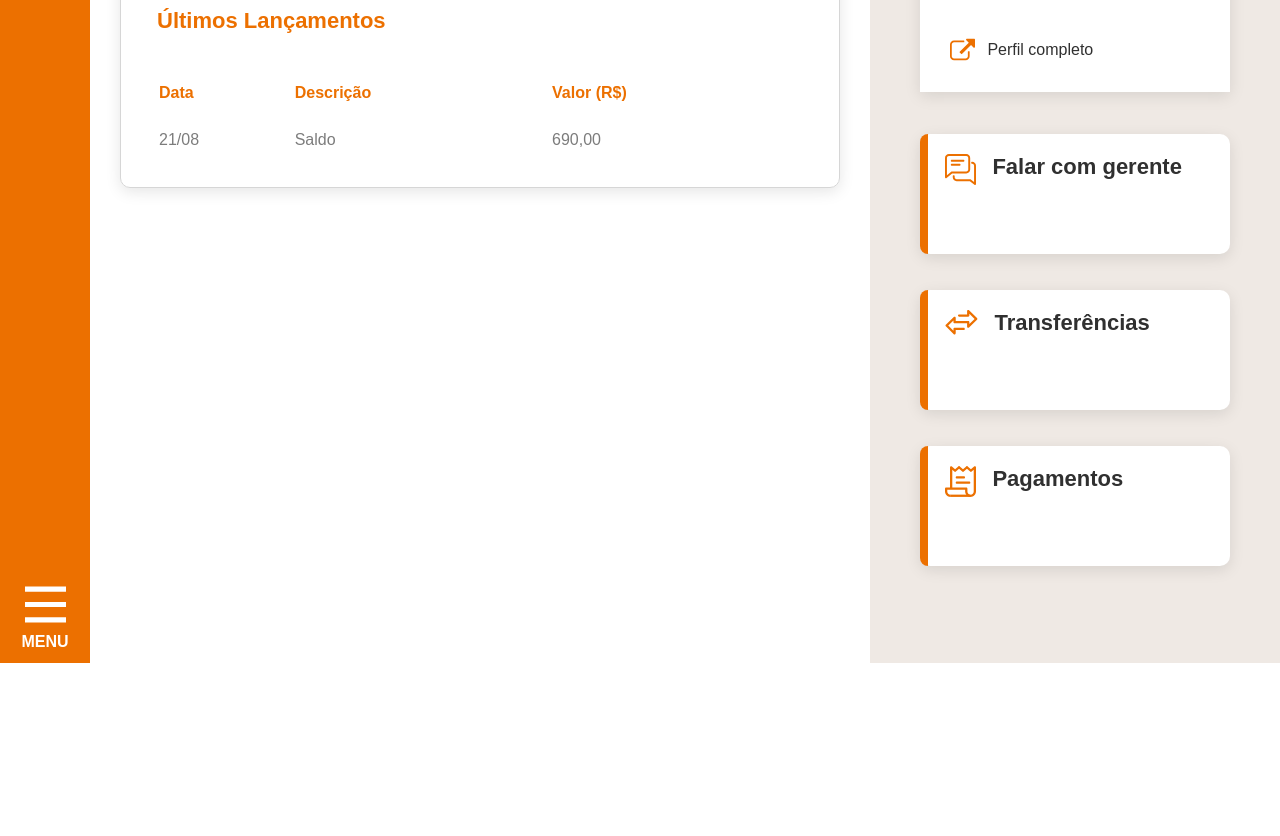
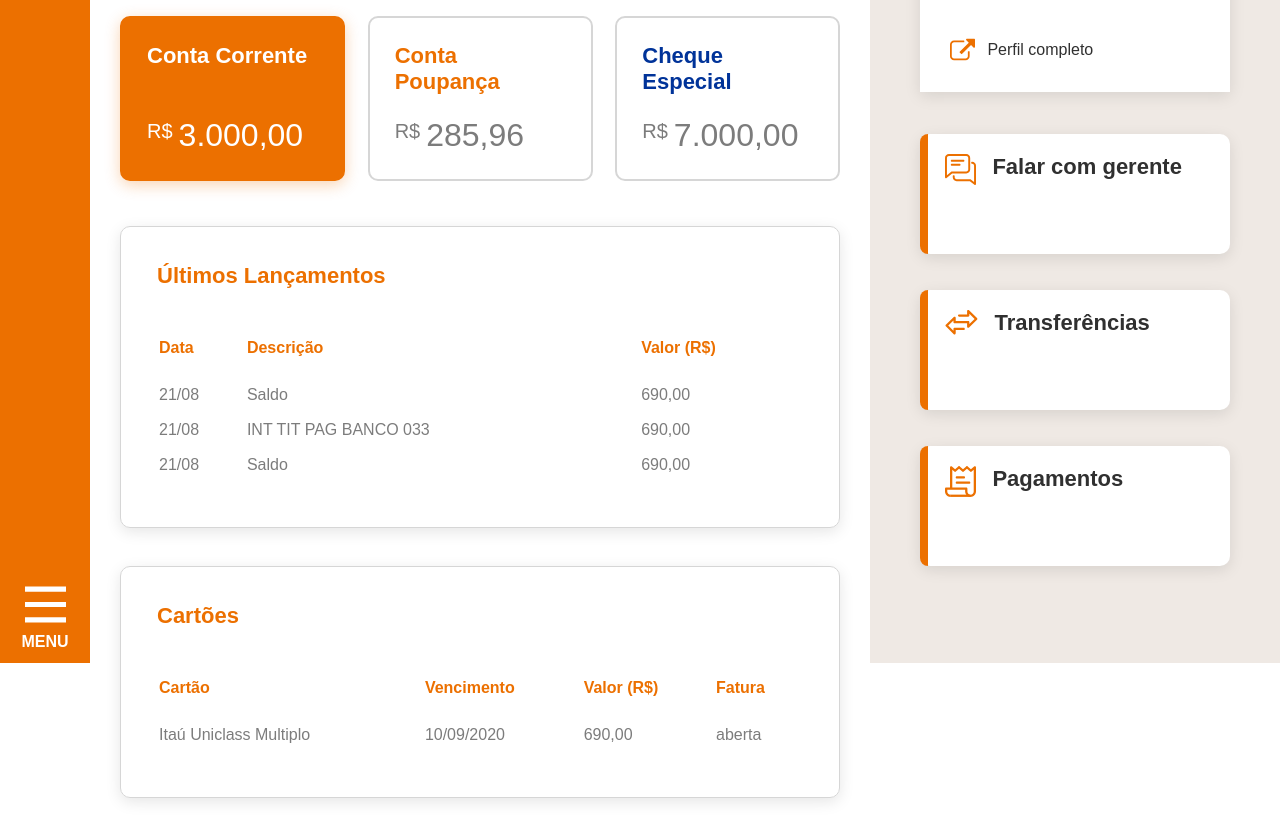
Before and after one commit to Itau-Dev-Boost-Grupo-1/Internet-Banking, a website: page index.html in a window 1280 px wide. Shown: the part 137-973 px from the top of the page. Before the commit the page ends 800 px from the top, so only its background shows below. Drawn offline with nearby package versions, Linux system fonts and the light colour scheme; files that its build step writes are made by us from their sources; files whose address does not match are found by name.

Commit message:
:art: Project updated

```diff
--- a/index.html
+++ b/index.html
@@ -93,10 +93,36 @@
           </div>
         </div>
 
+        <div class="balance-cards">
+          <div class="balance-cards__item balance-cards__item--highlight">
+            <h3 class="balance-cards__item-title">Conta Corrente</h3>
+            <p class="balance-cards__item-amount">3.000,00</p>
+          </div>
+
+          <div class="balance-cards__item">
+            <h3
+              class="balance-cards__item-title balance-cards__item-title--orange"
+            >
+              Conta Poupança
+            </h3>
+            <p class="balance-cards__item-amount">285,96</p>
+          </div>
+
+          <div class="balance-cards__item">
+            <h3
+              class="balance-cards__item-title balance-cards__item-title--blue"
+            >
+              Cheque Especial
+            </h3>
+            <p class="balance-cards__item-amount">7.000,00</p>
+          </div>
+        </div>
+
         <div class="extract-box">
           <div class="extract-box__container">
             <h3 class="extract-box__title">Últimos Lançamentos</h3>
 
+            <div class="extract-box__overflow">
               <table class="extract-box__table">
                 <thead class="extract-box__table-head">
                   <tr>
@@ -112,13 +138,50 @@
                     <td>Saldo</td>
                     <td>690,00</td>
                   </tr>
+                  <tr>
+                    <td>21/08</td>
+                    <td>INT TIT PAG BANCO 033</td>
+                    <td>690,00</td>
+                  </tr>
+                  <tr>
+                    <td>21/08</td>
+                    <td>Saldo</td>
+                    <td>690,00</td>
+                  </tr>
                 </tbody>
               </table>
             </div>
           </div>
         </div>
+
+        <div class="extract-box extract-box--cards">
+          <div class="extract-box__container">
+            <h3 class="extract-box__title">Cartões</h3>
+
+            <div class="extract-box__overflow">
+              <table class="extract-box__table">
+                <thead class="extract-box__table-head">
+                  <tr>
+                    <th>Cartão</th>
+                    <th>Vencimento</th>
+                    <th>Valor (R$)</th>
+                    <th>Fatura</th>
+                  </tr>
+                </thead>
+
+                <tbody class="extract-box__table-body">
+                  <tr>
+                    <td>Itaú Uniclass Multiplo</td>
+                    <td>10/09/2020</td>
+                    <td>690,00</td>
+                    <td>aberta</td>
+                  </tr>
+                </tbody>
+              </table>
+            </div>
+          </div>
+        </div>
+      </div>
     </main>
-
-    <script charset="utf-8" src="./dist/js/main.min.js"></script>
   </body>
 </html>
--- a/src/js/pages/home.js
+++ /dev/null
@@ -1,3 +0,0 @@
-$("body").click(function() {
-  alert("clicou body");
-});
--- /dev/null
+++ b/src/sass/components/_balance-cards.scss
@@ -0,0 +1,76 @@
+// -------------------------
+//  COMPONENT STYLES
+//--------------------------
+
+.balance-cards {
+  display: flex;
+  justify-content: space-between;
+  margin: 45px auto;
+}
+
+.balance-cards__item {
+  width: calc(33.33% - 15px);
+  min-height: 165px;
+  display: flex;
+  flex-direction: column;
+  justify-content: space-between;
+  padding: 25px;
+  border-radius: 10px;
+  border: 2px solid $dark-lighter;
+
+  &-title {
+    font-size: 22px;
+    font-weight: bold;
+    color: $light;
+
+    &--orange {
+      color: $primary-color;
+    }
+
+    &--blue {
+      color: $secondary-color;
+    }
+  }
+
+  &-amount {
+    font-size: 32px;
+    color: $dark-light;
+
+    &::before {
+      content: "R$";
+      font-size: 20px;
+      position: relative;
+      top: 4px;
+      margin: 0 6px 0 0;
+      vertical-align: super;
+    }
+  }
+
+  &--highlight {
+    background-color: $primary-color;
+    box-shadow: 0px 4px 15px rgba(236, 112, 0, 0.3);
+    border-color: $primary-color;
+
+    .balance-cards__item-amount {
+      color: $light;
+    }
+  }
+}
+
+// -------------------------
+//  MEDIA QUERIES
+//--------------------------
+
+@include breakpoint(desktop-max) {
+  .balance-cards {
+    flex-wrap: wrap;
+
+    &__item {
+      width: 100%;
+
+      &:not(:last-child) {
+        margin: 0 0 30px;
+      }
+    }
+  }
+}
--- a/src/sass/components/_extract-box.scss
+++ b/src/sass/components/_extract-box.scss
@@ -8,6 +8,10 @@
   box-shadow: $shadow;
   width: 100%;
   padding: 36px;
+
+  &--cards {
+    margin: 38px auto;
+  }
 
   &__title {
     color: $primary-color;
@@ -22,11 +26,6 @@
   &-head {
     color: $primary-color;
     font-weight: bold;
-    margin: 0 0 26px;
-
-    tr {
-      border-bottom: 25px solid $light;
-    }
 
     &:last-child {
       text-align: right;
@@ -47,5 +46,19 @@
       height: 25px;
       display: block;
     }
+
+    tr > td {
+      padding-bottom: 15px;
+    }
   }
 }
+
+@include breakpoint(desktop-max) {
+  .extract-box__overflow {
+    overflow-x: scroll;
+  }
+
+  .extract-box__table {
+    min-width: 500px;
+  }
+}
--- a/src/sass/pages/home.scss
+++ b/src/sass/pages/home.scss
@@ -11,6 +11,7 @@
 @import "../components/card-link";
 @import "../components/search";
 @import "../components/menu";
+@import "../components/balance-cards";
 
 // -------------------------
 //  PAGE STYLES
@@ -33,6 +34,3 @@
     margin: 40px auto 0;
   }
 }
-
-@include breakpoint(mobile) {
-}
```
Lines whose indentation alone changed are shown as unchanged.
